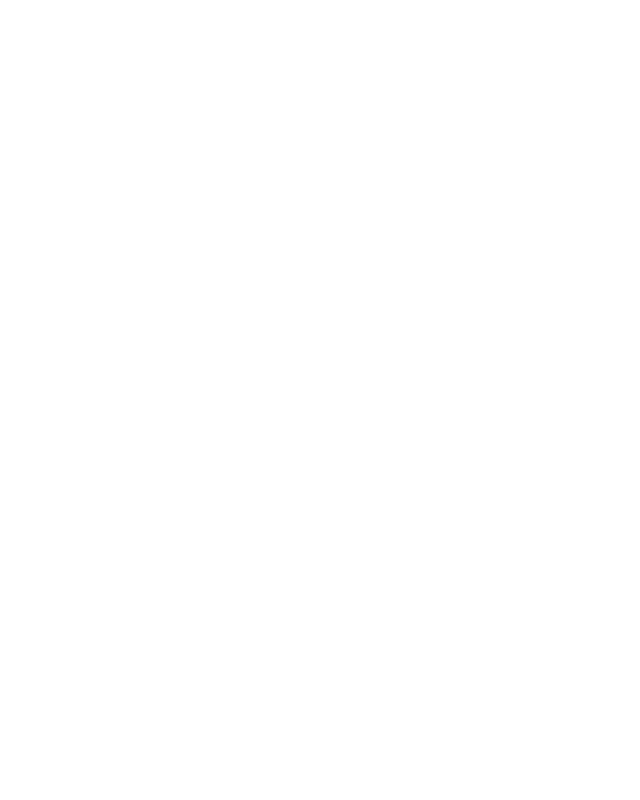
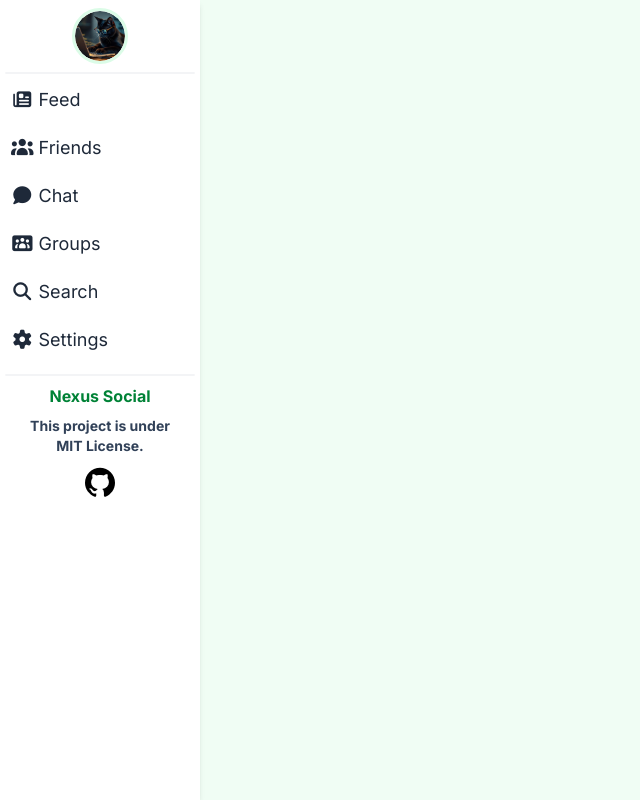
Before and after one commit to omardev500/Calm-Land, a Nuxt app: page / in a window 1280 px wide. Shown: the whole page, without its empty margins (0-640 px from the left). Built offline with nearby package versions, Linux system fonts and the light colour scheme.

Commit message:
Sidebar v0.1 DONE!

```diff
--- /dev/null
+++ b/components/Layout/Sidebar.vue
@@ -0,0 +1,47 @@
+<script setup>
+  const props = defineProps({
+    profileImage: String,
+  })
+</script>
+<template>
+  <aside class="fixed top-0 left-0 h-screen w-[200px] animate-[sidebarAnime_0.35s_ease-out] bg-white shadow-md overflow-hidden">
+    <ul class="py-2">
+      <li>
+        <NuxtLink to="/profile" class="rounded-full border-3 border-green-100 mx-auto block w-14 h-14 overflow-hidden relative">
+          <UserProfileImage :profile-image="profileImage" />
+        </NuxtLink>
+      </li>
+      <hr class="border border-gray-100 rounded-full w-[95%] mx-auto mt-2" />
+      <li>
+        <NuxtLink to="/feed" class="text-gray-800 lg:text-lg px-[6px] hover:bg-green-100 rounded-lg transition duration-200 ease-out my-1 mx-auto w-[95%] block py-2"><i class="fa-solid fa-newspaper"></i> Feed</NuxtLink>
+      </li>
+      <li>
+        <NuxtLink to="/friends" class="text-gray-800 lg:text-lg px-[6px] hover:bg-green-100 rounded-lg transition duration-200 ease-out my-1 mx-auto w-[95%] block py-2"><i class="fa-solid fa-users"></i> Friends</NuxtLink>
+      </li>
+      <li>
+        <NuxtLink to="/chat" class="text-gray-800 lg:text-lg px-[6px] hover:bg-green-100 rounded-lg transition duration-200 ease-out my-1 mx-auto w-[95%] block py-2"><i class="fa-solid fa-comment"></i> Chat</NuxtLink>
+      </li>
+      <li>
+        <NuxtLink to="/groups" class="text-gray-800 lg:text-lg px-[6px] hover:bg-green-100 rounded-lg transition duration-200 ease-out my-1 mx-auto w-[95%] block py-2"><i class="fa-solid fa-users-rectangle"></i> Groups</NuxtLink>
+      </li>
+      <li>
+        <NuxtLink to="/search" class="text-gray-800 lg:text-lg px-[6px] hover:bg-green-100 rounded-lg transition duration-200 ease-out my-1 mx-auto w-[95%] block py-2"><i class="fa-solid fa-magnifying-glass"></i> Search</NuxtLink>
+      </li>
+      <li>
+        <NuxtLink to="/settings" class="text-gray-800 lg:text-lg px-[6px] hover:bg-green-100 rounded-lg transition duration-200 ease-out my-1 mx-auto w-[95%] block py-2"><i class="fa-solid fa-cog"></i> Settings</NuxtLink>
+      </li>
+    </ul>
+    <hr class="border border-gray-100 rounded-full w-[95%] mx-auto" />
+    <h4 class="font-bold py-2 text-green-700 text-center">Nexus Social</h4>
+    <p class="text-sm text-slate-700 font-bold px-1 text-center">This project is under<br />MIT License.</p>
+    <a href="https://github.com/omardev500/Nexus-Social" target="_blank" class="block w-1/4 mx-auto rounded-full flex justify-center mt-1">
+      <i class="block mx-auto my-2 text-3xl fa-brands fa-github"></i>
+    </a>
+  </aside>
+</template>
+<style>
+  @keyframes sidebarAnime {
+    from { width: 0%; }
+    to { width: 200px; }
+  }
+</style>
--- a/components/Layout/UserProfileImage.vue
+++ b/components/Layout/UserProfileImage.vue
@@ -5,8 +5,8 @@
     custom: String
   })
   let isFemale = ref(false)
-
-  if (props.profileGender.toLowerCase() === 'female') isFemale.value = true
+  if (!props.profileGender) isFemale.value = false
+  else if (props.profileGender.toLowerCase() === 'female') isFemale.value = true
 </script>
 <template>
   <!--
--- a/pages/index.vue
+++ b/pages/index.vue
@@ -1,7 +1,9 @@
 <script setup>
-
+  import myImage from "./Omar.jpeg"
 </script>
 
 <template>
-
+  <main class="bg-green-50 w-screen min-h-screen">
+    <Sidebar :profile-image="myImage" />
+  </main>
 </template>
--- a/pages/profile.vue
+++ b/pages/profile.vue
@@ -2,7 +2,7 @@
   const isOpen = ref(false)
 </script>
 <template>
-  <main class="flex flex-col gap-2 items-center pt-4 bg-blue-50 w-screen min-h-screen overflow-x-hidden overflow-y-auto">
+  <main class="flex flex-col gap-2 items-center pt-4 bg-green-50 w-screen min-h-screen overflow-x-hidden overflow-y-auto">
     <section class="border border-gray-300 bg-white w-full md:w-160 lg:w-220 shadow-lg p-1 rounded-lg">
       <ProfileHeader
             :is-editing="Boolean(0)"
```
Also changed, not shown: assets/css/main.css (line endings or trailing spaces).
